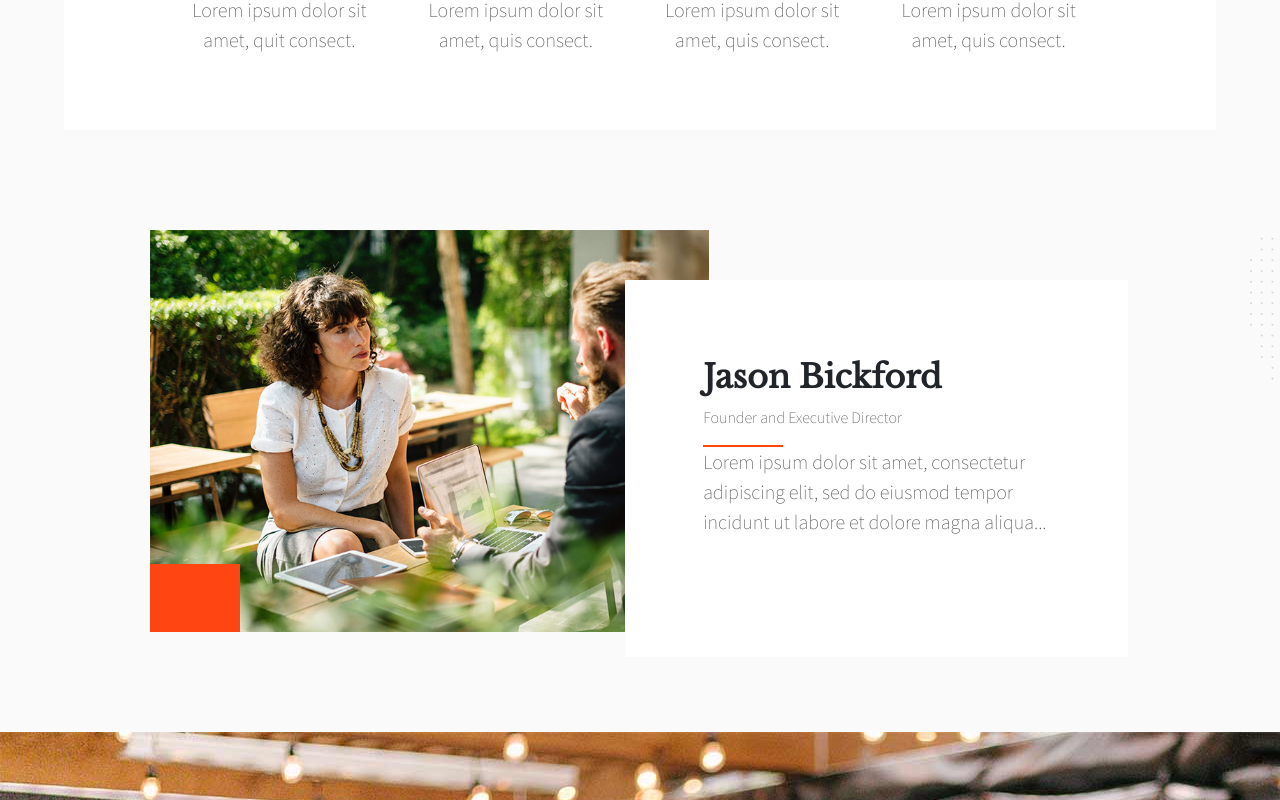
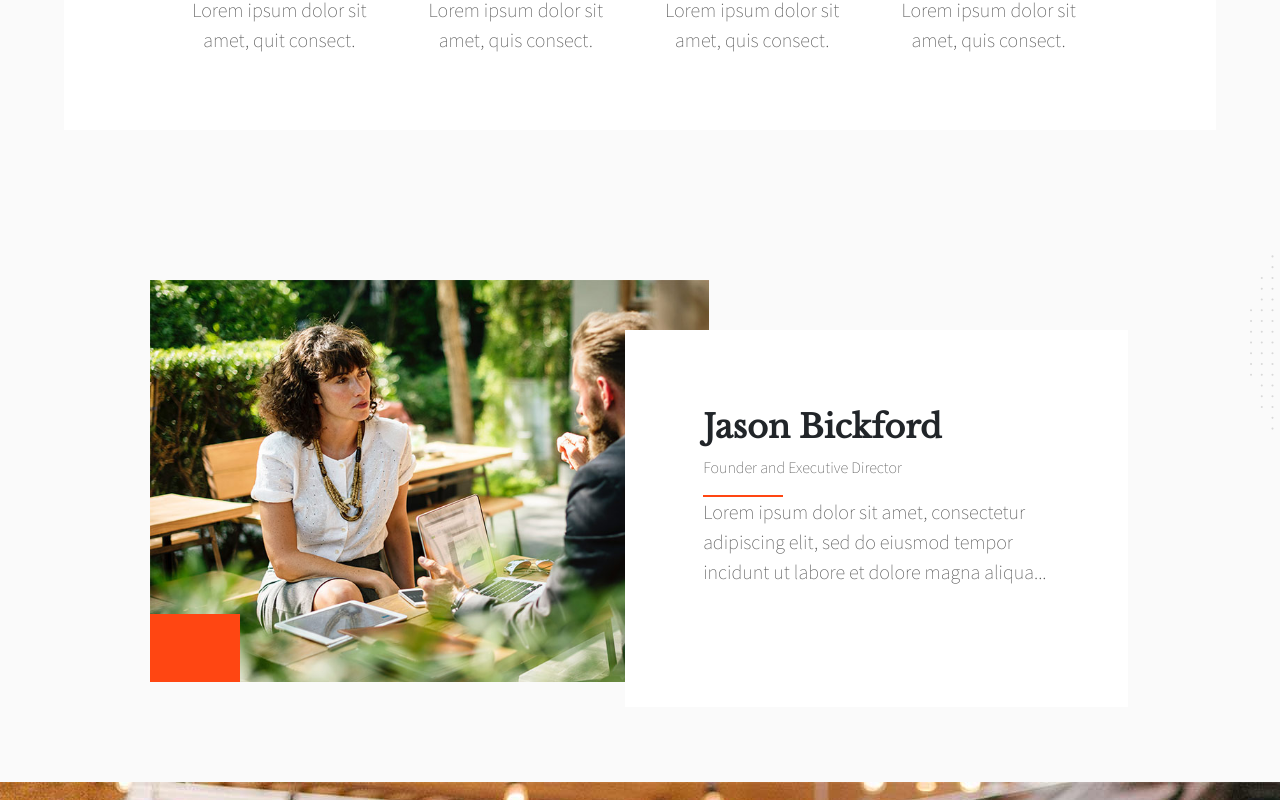
Before and after one commit to raffaelecapaldo/proj-html-vuejs, a Vue app: page / in a window 1280 px wide. Shown: the part 1460-2260 px from the top of the page. Built offline with nearby package versions, Linux system fonts and the light colour scheme; a web font is replaced by a local one.

Commit message:
Fix padding

```diff
--- a/src/components/Main.vue
+++ b/src/components/Main.vue
@@ -180,7 +180,6 @@ export default {
     top: -70px;
     left: 100px;
     height: 700px;
-    margin-bottom:100px;
     padding-top: 130px;
 
     .top-s {
@@ -206,6 +205,7 @@ export default {
 }
 
 .ceo {
+    padding-top:150px;
 }
 
 .svg-background {
```
